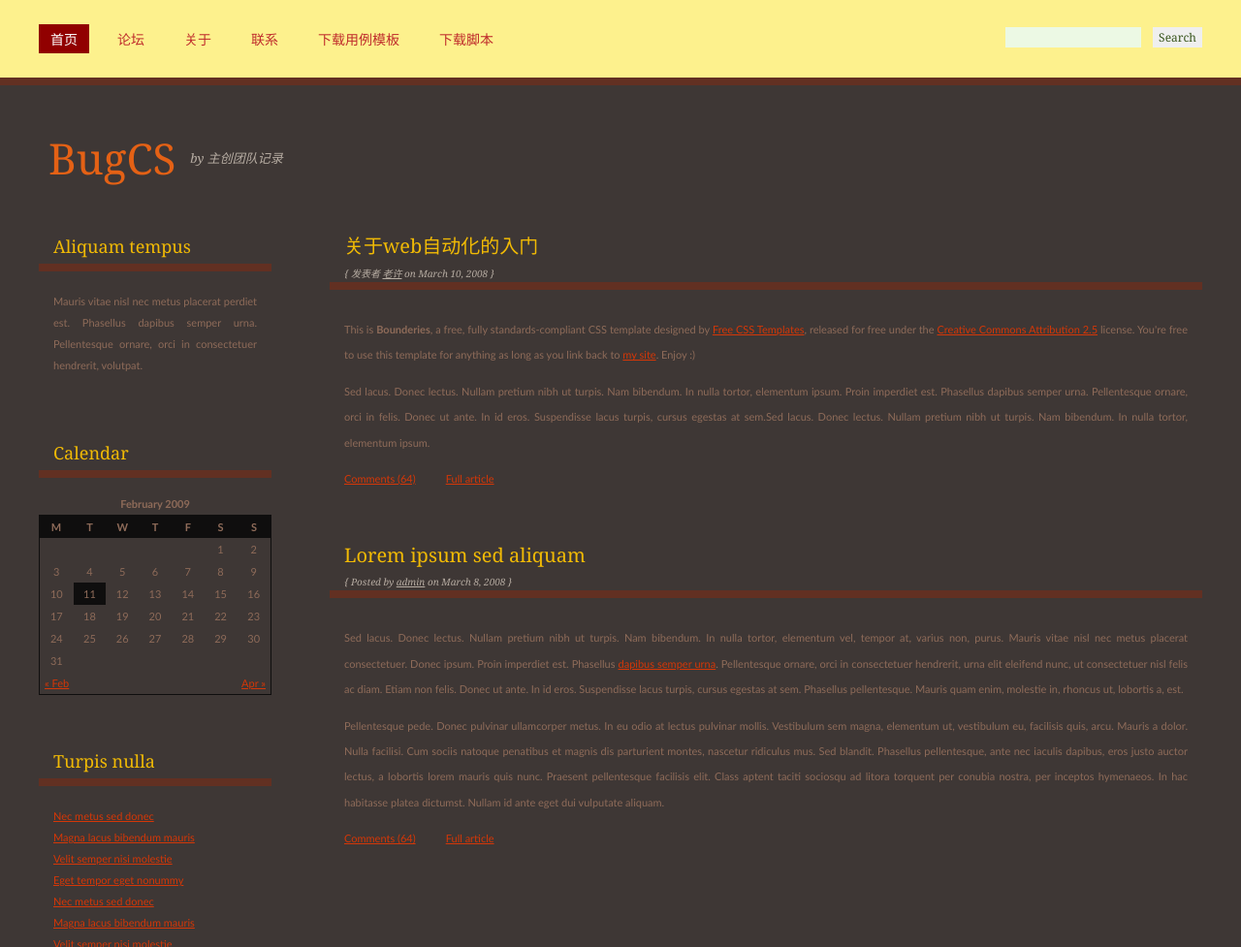
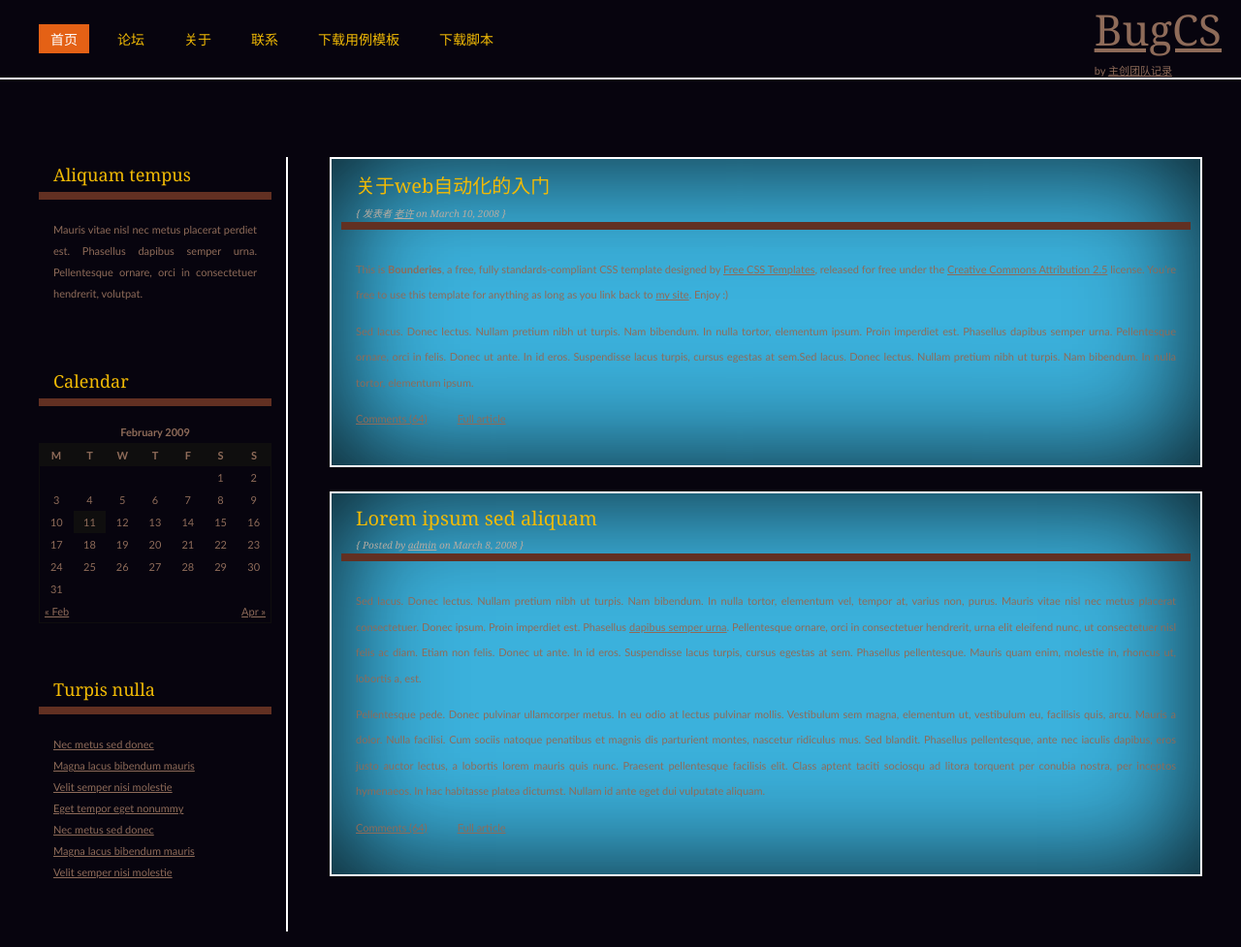
Before and after one commit to BugCS/smallplan, a Django app: template templates/blog.html in a window 1280 px wide. Shown: the top 977 px of the page at 97% size. Run offline with Django 3.2, Linux system fonts and the light colour scheme; the template is opened without the code that fills it, so the values that code supplies are empty; parts of the project's set-up code (start-up, migrations or seed data) failed here and were passed over.

Commit message:
blog主页修订色系

```diff
--- a/static/assets/css/blogHome.css
+++ b/static/assets/css/blogHome.css
@@ -12,6 +12,8 @@ body {
 	font-family: "Trebuchet MS", Arial, Helvetica, sans-serif;
 	font-size: 13px;
 	color: #8E6B59;
+	font: 500 .875em PingFang SC,Lantinghei SC,Microsoft Yahei,Hiragino Sans GB,Microsoft Sans Serif,WenQuanYi Micro Hei,sans;
+    background-color: #07040e;
 }
 
 h1, h2, h3 {
@@ -39,7 +41,7 @@ ul, ol { }
 
 blockquote { }
 
-a { color: #D53707; }
+a { /*color: #D53707;*/ color: #8E6B59;}
 
 a:hover { text-decoration: none; }
 
@@ -75,7 +77,10 @@ hr { display: none; }
 	margin: 0 auto;
 	padding: 0 20px;
 	background: #FDF18D;
-	border-bottom: 8px solid #623022;
+	/*border-bottom: 8px solid #623022;*/
+	border: 0px solid #fff;
+    border-bottom-width: 2px;
+    background-color: #07040e;
 }
 
 /* Menu */
@@ -105,7 +110,8 @@ hr { display: none; }
 	padding: 5px 12px;
 	text-decoration: none;
 	font: 14px Georgia, "Times New Roman", Times, serif;
-	color: #BF2C2C;
+	/*color: #BF2C2C;*/
+	color: #F1BA05;
 }
 
 #menu a:hover {
@@ -115,7 +121,8 @@ hr { display: none; }
  }
 
 #menu .current_page_item a {
-	background: #910000;
+	/*background: #910000;*/
+	background: #E46115;
 	color: #FFFFFF;
 }
 
@@ -164,22 +171,26 @@ hr { display: none; }
 #page {
 	margin: 0 auto;
 	padding: 0 40px;
+	margin-top: 80px;
 }
 
 /** LOGO */
 
 #logo {
-	height: 148px;
+	/*height: 148px;
+	margin-left: 12px;*/
+	float: right;
+    height: 40px;
 }
-
+/*
 #logo h1, #logo p {
-	float: left;
+	float: right;
 	margin: 0;
 	padding: 0;
 	line-height: normal;
 }
 
-#logo h1 { padding-top: 45px;}
+#logo h1 { padding: 5px 12px;}
 
 #logo h1 a {
 	padding: 5px 0 5px 10px;
@@ -201,7 +212,7 @@ hr { display: none; }
 }
 
 #logo p a:hover { text-decoration: underline; }
-
+*/
 /* Content */
 
 #content {
@@ -212,7 +223,12 @@ hr { display: none; }
 /* Post */
 
 .post {
+	/*margin-bottom: 25px;*/
 	margin-bottom: 25px;
+    background: #3bb1dc;
+    border: 2px solid #fff;
+    box-shadow: inset 0px 0px 120px rgba(0, 0, 0, 0.9);
+    padding: 10px;
 }
 
 .post .title {
@@ -251,6 +267,9 @@ hr { display: none; }
 #sidebar {
 	float: left;
 	width: 20%;
+	border: 0px solid #fff;
+    border-right-width: 2px;
+    padding-right: 15px;
 }
 
 #sidebar ul {
--- a/templates/Teammembers.html
+++ b/templates/Teammembers.html
@@ -18,7 +18,7 @@
 	}
 
 	body {
-		background-color: #242645;
+		background-color: #07040e;
 		color: #37474F;
 		font-family: 'Raleway', sans-serif;
 		font-weight: 300;
@@ -109,7 +109,7 @@
 				</article>
 			</div>
 			<div class="col-md-4 col-sm-6 col-xs-12">
-				<article class="material-card Pink">
+				<article class="material-card Red">
 					<h2>
 						<span>艾玛沃特森</span>
 						<strong>
@@ -140,7 +140,7 @@
 				</article>
 			</div>
 			<div class="col-md-4 col-sm-6 col-xs-12">
-				<article class="material-card Purple">
+				<article class="material-card Red">
 					<h2>
 						<span>吴彦祖</span>
 						<strong>
--- a/templates/blog.html
+++ b/templates/blog.html
@@ -34,24 +34,26 @@ Released   : 20090215
 			</ul>
 		</div>
 		<!-- end #menu -->
-		<div id="search">
+		<!--<div id="search">
 			<form method="get" action="">
 				<fieldset>
 				<input type="text" name="s" id="search-text" size="15" />
 				<input type="submit" id="search-submit" value="Search" />
 				</fieldset>
 			</form>
-		</div>
+		</div>-->
 		<!-- end #search -->
+		<div id="logo">
+		<h1><a href="#">BugCS</a></h1>
+		<p>by <a href="http://www.freecsstemplates.org/">主创团队记录</a></p>
+	</div>
+
 	</div>
 	<!-- end #header -->
 </div>
 <!-- end #header-wrapper -->
 <div id="page">
-	<div id="logo">
-		<h1><a href="#">BugCS</a></h1>
-		<p>by <a href="http://www.freecsstemplates.org/">主创团队记录</a></p>
-	</div>
+
 	<hr />
 	<!-- end #logo -->
 	<div id="content">
```
